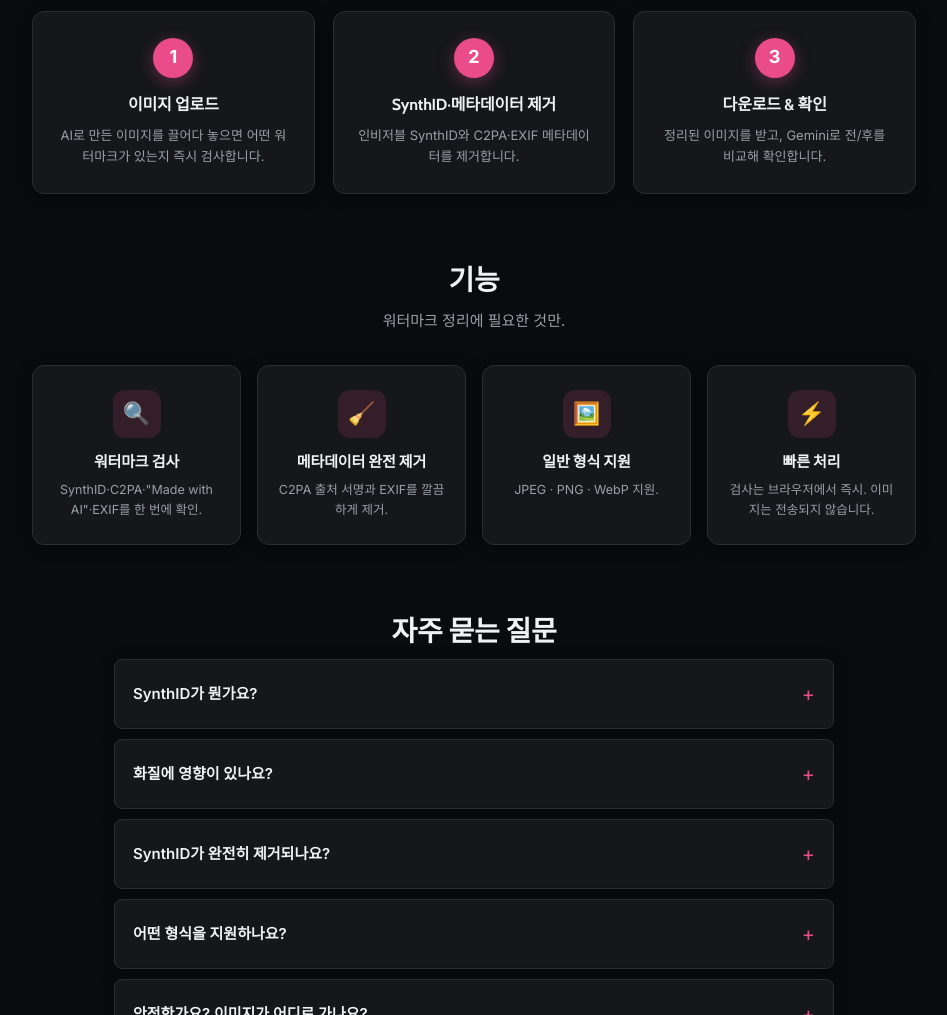
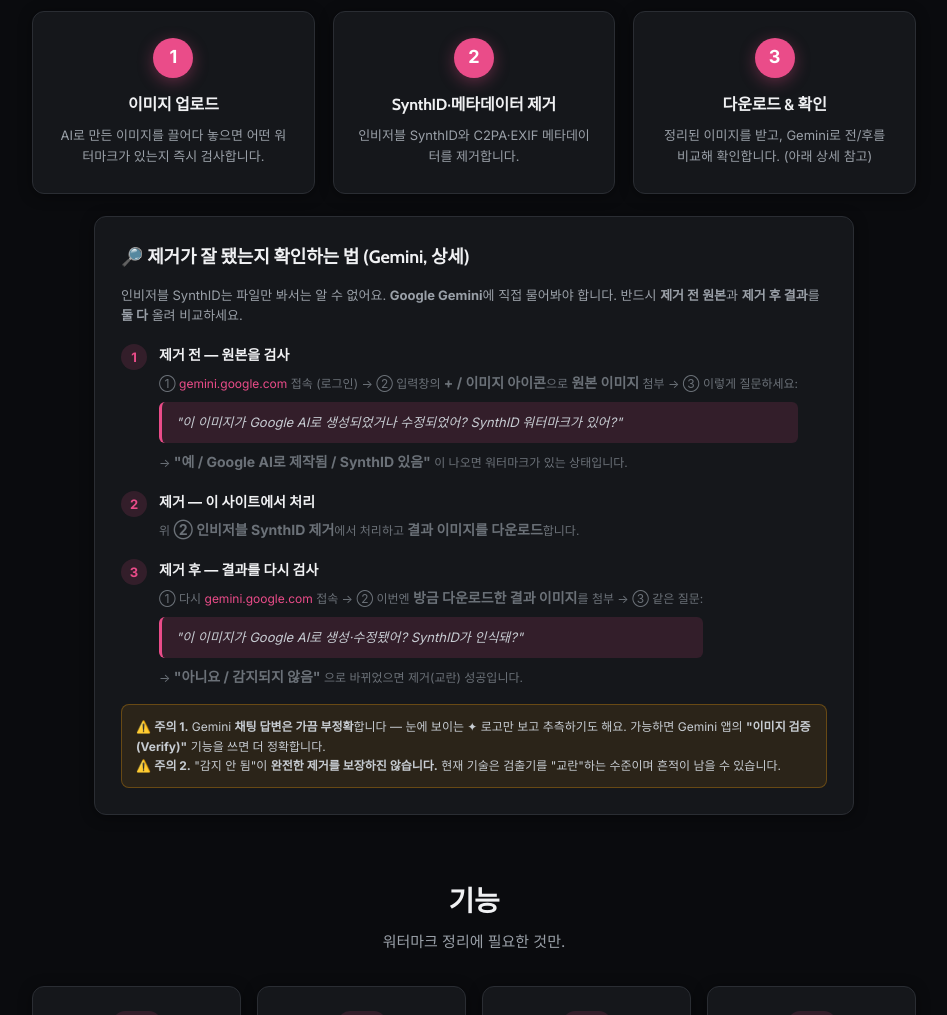
Before and after one commit to whiteshrimp7777-rgb/watermark-tool, a website built with Vite: page index.html in a window 1280 px wide. Shown: the part 840-1855 px from the top of the page, without its empty margins (166-1113 px from the left). Built offline with nearby package versions, Linux system fonts and the light colour scheme.

Commit message:
확인 가이드 상세화: 사용방법에 항상보이는 Gemini 전/후 확인 3단계(사이트·질문문구 명시), 툴내 ③은 간결화+링크

```diff
--- a/index.html
+++ b/index.html
@@ -93,57 +93,15 @@
           </div>
 
           <div class="card info">
-            <h3>③ 제거가 잘 됐는지 확인하는 법 (SynthID)</h3>
+            <h3>③ 제거가 잘 됐는지 확인</h3>
             <p class="muted">
-              인비저블 SynthID는 파일만 봐서는 알 수 없고, <b>Google Gemini</b>로 확인해야 합니다.
-              반드시 <b>제거 전 원본</b>과 <b>제거 후 결과</b>를 <b>둘 다</b> 올려 비교하세요.
+              방금 받은 파일을
+              <a href="https://gemini.google.com" target="_blank" rel="noopener">gemini.google.com</a>
+              에 올려 <i>"SynthID가 인식돼?"</i> 라고 물어보세요. 제거 전 원본과 비교하면 확실합니다.
             </p>
-
-            <div class="verify-steps">
-              <div class="vstep">
-                <span class="vnum">1</span>
-                <div>
-                  <b>제거 전 — 원본 확인</b>
-                  <p class="muted small">
-                    <a href="https://gemini.google.com" target="_blank" rel="noopener">gemini.google.com</a>
-                    접속 → <b>원본 이미지</b> 업로드 →
-                    <i>"이 이미지가 Google AI로 생성 또는 수정되었어? SynthID가 있어?"</i> 라고 질문.<br />
-                    → "예 / Google AI로 생성됨 / SynthID 있음" 이 나오면 워터마크가 있는 상태.
-                  </p>
-                </div>
-              </div>
-              <div class="vstep">
-                <span class="vnum">2</span>
-                <div>
-                  <b>제거 후 — 결과 확인</b>
-                  <p class="muted small">
-                    다시 <a href="https://gemini.google.com" target="_blank" rel="noopener">gemini.google.com</a>
-                    에 <b>제거된 이미지(다운로드한 파일)</b> 업로드 →
-                    같은 질문 <i>"이 이미지가 Google AI로 생성·수정됐어? SynthID 인식돼?"</i><br />
-                    → "아니요 / 감지되지 않음" 이면 제거(교란) 성공.
-                  </p>
-                </div>
-              </div>
-              <div class="vstep">
-                <span class="vnum">3</span>
-                <div>
-                  <b>비교 판정</b>
-                  <p class="muted small">
-                    <b>전 = 있음</b>, <b>후 = 없음</b> 으로 바뀌었으면 OK.
-                    둘 다 같게 나오면 제거가 안 됐거나, 원본에 애초에 SynthID가 없던 것.
-                  </p>
-                </div>
-              </div>
-            </div>
-
-            <div class="notice">
-              <p class="muted small" style="margin:0">
-                ⚠️ <b>주의 1.</b> Gemini <b>채팅 답변은 가끔 부정확</b>합니다 — 눈에 보이는 ✦ 로고만 보고
-                추측하기도 해요. 가능하면 Gemini 앱의 <b>"이미지 검증"</b> 기능을 쓰면 더 정확합니다.<br />
-                ⚠️ <b>주의 2.</b> "감지 안 됨"이 <b>완전한 제거를 보장하진 않습니다.</b> 현재 기술은 검출기를
-                "교란"하는 수준이며, 흔적이 남을 수 있습니다.
-              </p>
-            </div>
+            <p class="muted small">
+              자세한 전/후 비교 방법은 아래 <a href="#how">사용 방법 → 제거 확인하는 법</a>을 참고하세요.
+            </p>
           </div>
         </div>
       </section>
@@ -166,7 +124,63 @@
           <div class="step">
             <div class="step-num">3</div>
             <h4>다운로드 &amp; 확인</h4>
-            <p>정리된 이미지를 받고, Gemini로 전/후를 비교해 확인합니다.</p>
+            <p>정리된 이미지를 받고, Gemini로 전/후를 비교해 확인합니다. (아래 상세 참고)</p>
+          </div>
+        </div>
+
+        <!-- 상세 확인 가이드 (항상 표시) -->
+        <div class="verify-guide">
+          <h3>🔎 제거가 잘 됐는지 확인하는 법 (Gemini, 상세)</h3>
+          <p class="muted">
+            인비저블 SynthID는 파일만 봐서는 알 수 없어요. <b>Google Gemini</b>에 직접 물어봐야 합니다.
+            반드시 <b>제거 전 원본</b>과 <b>제거 후 결과</b>를 <b>둘 다</b> 올려 비교하세요.
+          </p>
+
+          <div class="verify-steps">
+            <div class="vstep">
+              <span class="vnum">1</span>
+              <div>
+                <b>제거 전 — 원본을 검사</b>
+                <p class="muted small">
+                  ① <a href="https://gemini.google.com" target="_blank" rel="noopener">gemini.google.com</a> 접속
+                  (로그인) → ② 입력창의 <b>+ / 이미지 아이콘</b>으로 <b>원본 이미지</b> 첨부 →
+                  ③ 이렇게 질문하세요:
+                </p>
+                <div class="ask">"이 이미지가 Google AI로 생성되었거나 수정되었어? SynthID 워터마크가 있어?"</div>
+                <p class="muted small">→ <b>"예 / Google AI로 제작됨 / SynthID 있음"</b> 이 나오면 워터마크가 있는 상태입니다.</p>
+              </div>
+            </div>
+
+            <div class="vstep">
+              <span class="vnum">2</span>
+              <div>
+                <b>제거 — 이 사이트에서 처리</b>
+                <p class="muted small">
+                  위 <b>② 인비저블 SynthID 제거</b>에서 처리하고 <b>결과 이미지를 다운로드</b>합니다.
+                </p>
+              </div>
+            </div>
+
+            <div class="vstep">
+              <span class="vnum">3</span>
+              <div>
+                <b>제거 후 — 결과를 다시 검사</b>
+                <p class="muted small">
+                  ① 다시 <a href="https://gemini.google.com" target="_blank" rel="noopener">gemini.google.com</a> 접속 →
+                  ② 이번엔 <b>방금 다운로드한 결과 이미지</b>를 첨부 → ③ 같은 질문:
+                </p>
+                <div class="ask">"이 이미지가 Google AI로 생성·수정됐어? SynthID가 인식돼?"</div>
+                <p class="muted small">→ <b>"아니요 / 감지되지 않음"</b> 으로 바뀌었으면 제거(교란) 성공입니다.</p>
+              </div>
+            </div>
+          </div>
+
+          <div class="notice">
+            <p class="muted small" style="margin:0">
+              ⚠️ <b>주의 1.</b> Gemini <b>채팅 답변은 가끔 부정확</b>합니다 — 눈에 보이는 ✦ 로고만 보고 추측하기도 해요.
+              가능하면 Gemini 앱의 <b>"이미지 검증(Verify)"</b> 기능을 쓰면 더 정확합니다.<br />
+              ⚠️ <b>주의 2.</b> "감지 안 됨"이 <b>완전한 제거를 보장하진 않습니다.</b> 현재 기술은 검출기를 "교란"하는 수준이며 흔적이 남을 수 있습니다.
+            </p>
           </div>
         </div>
       </section>
--- a/src/style.css
+++ b/src/style.css
@@ -215,8 +215,21 @@
 .be-status.good { color: var(--good); }
 .be-status.bad { color: var(--bad); }
 
+/* 상세 확인 가이드 (사용방법 안) */
+.verify-guide {
+  margin-top: 22px; background: var(--panel); border: 1px solid var(--border);
+  border-radius: var(--radius); padding: 26px; box-shadow: var(--shadow);
+  max-width: 760px; margin-left: auto; margin-right: auto;
+}
+.verify-guide > h3 { margin: 0 0 6px; font-size: 18px; }
+.ask {
+  margin: 8px 0; padding: 10px 14px; font-size: 13px;
+  background: var(--accent-soft); border-left: 3px solid var(--accent);
+  border-radius: 6px; color: var(--text2); font-style: italic;
+}
+
 /* SynthID 확인 단계 */
-.verify-steps { display: flex; flex-direction: column; gap: 12px; margin: 14px 0; }
+.verify-steps { display: flex; flex-direction: column; gap: 16px; margin: 16px 0; }
 .vstep { display: flex; gap: 12px; align-items: flex-start; }
 .vnum {
   flex: none; width: 26px; height: 26px; border-radius: 50%;
```
